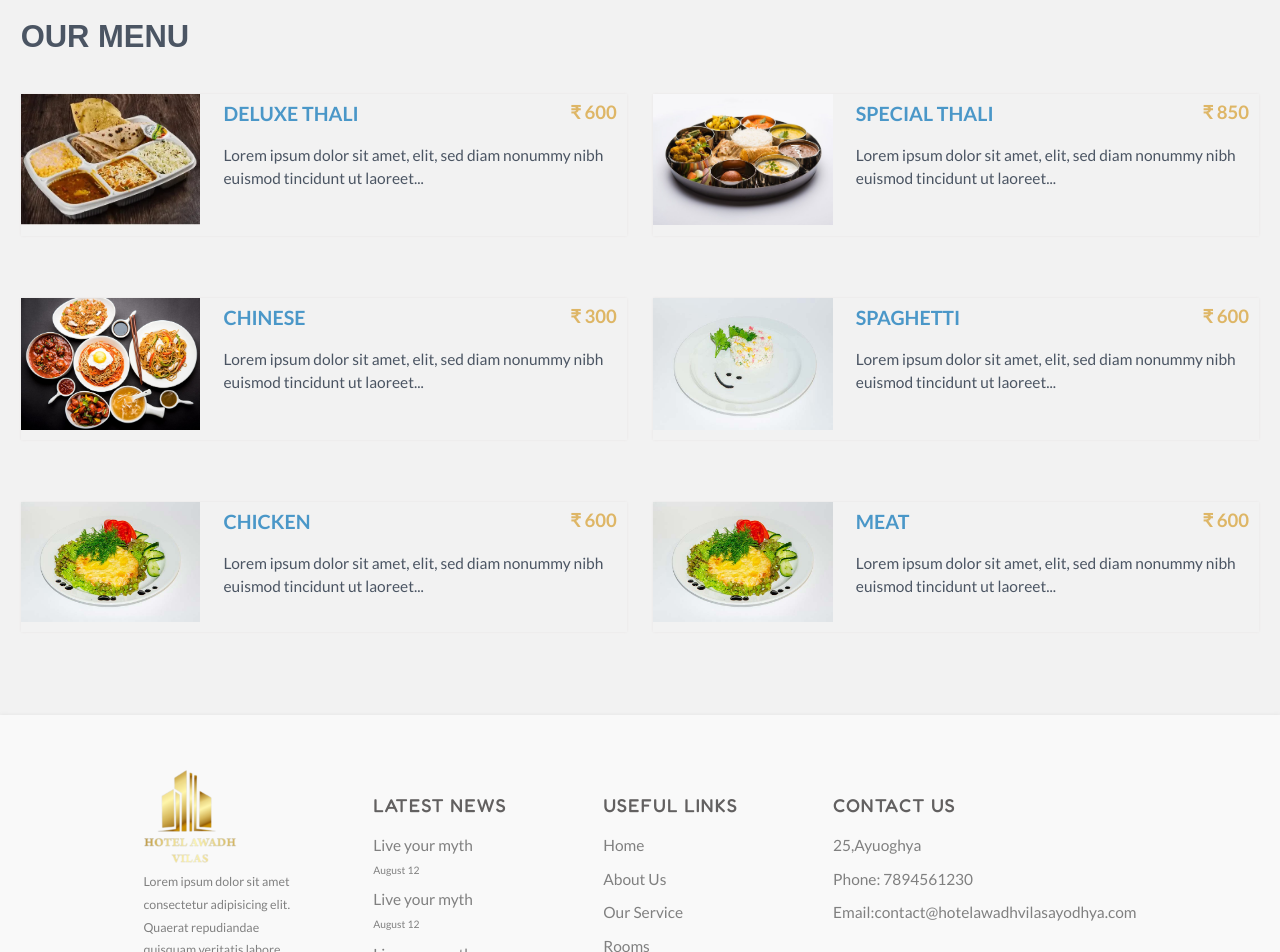
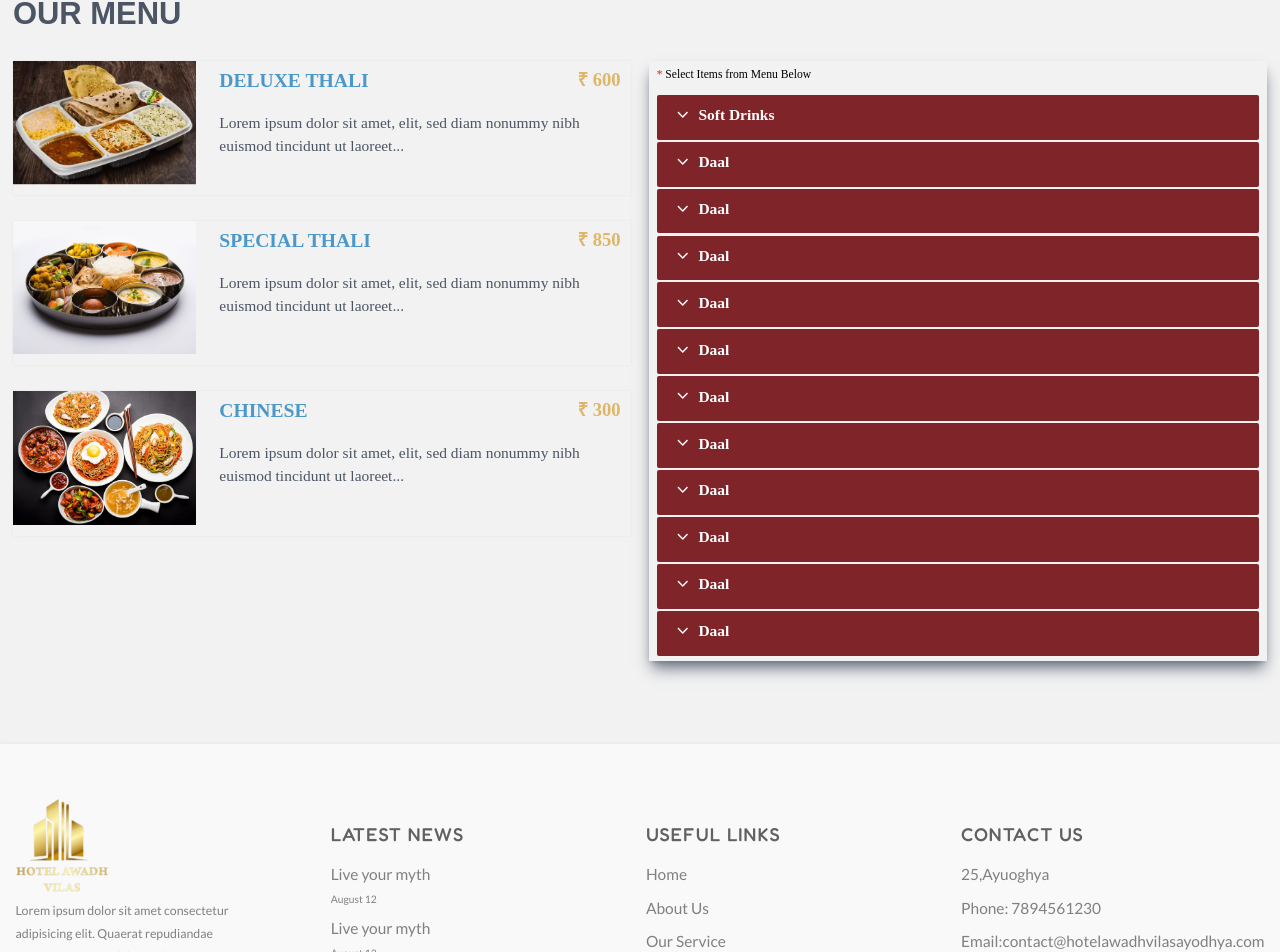
Before and after one commit to SushilKc00/Ayoudhya_Web, a React (Vite) app: page /resturant in a window 1280 px wide. Shown: the part 1222-2174 px from the top of the page. Built offline with nearby package versions, Linux system fonts and the light colour scheme; a web font is replaced by a local one.

Commit message:
chnages done

```diff
--- a/src/Components/Header/Header.jsx
+++ b/src/Components/Header/Header.jsx
@@ -2,7 +2,6 @@ import React, { useEffect, useState } from "react";
 import headerLogo from "../../assets/HeaderLogo.png";
 import Nav_Links from "./NavLinks";
 import { NavLink } from "react-router-dom";
-import { IoIosArrowDown } from "react-icons/io";
 import { BiUpArrow } from "react-icons/bi";
 import { AiOutlineMail, AiOutlinePhone } from "react-icons/ai";
 import { MdMenu } from "react-icons/md";
--- a/src/Components/Swiper/ServiceSwiper.jsx
+++ b/src/Components/Swiper/ServiceSwiper.jsx
@@ -26,12 +26,6 @@ export const ServiceSwiper = ({ i }) => {
           disableOnInteraction: false,
         }}
         grabCursor={true}
-        cubeEffect={{
-          shadow: true,
-          slideShadows: true,
-          shadowOffset: 20,
-          shadowScale: 0.94,
-        }}
         // pagination={true}
         modules={[EffectCube, Pagination, Autoplay]}
         onSlideChange={(i) => {
--- a/src/Pages/About/About.jsx
+++ b/src/Pages/About/About.jsx
@@ -15,7 +15,9 @@ export const About = () => {
           backgroundImage: `url(${aboutBackgroundImage})`,
         }}
       >
-        <h2 className="text-white text-5xl">About Awadh Vilas</h2>
+        <div className="xl:w-[80%] m-auto">
+          <h2 className="text-white text-5xl ">About Awadh Vilas</h2>
+        </div>
       </div>
       <div className="about_content">
         <div className="xl:w-[80%] flex lg:flex-row flex-col m-auto px-4">
--- a/src/Pages/Resturant/Resturant.jsx
+++ b/src/Pages/Resturant/Resturant.jsx
@@ -1,5 +1,6 @@
-import React from "react";
+import React, { useState } from "react";
 import { Header } from "../../Components/Header/Header";
+import { IoIosArrowDown, IoIosArrowUp } from "react-icons/io";
 import resturant1 from "../../assets/restaurant1.jpg";
 import resturant2 from "../../assets/restaurant2.jpg";
 import resturant3 from "../../assets/restaurant3.jpg";
@@ -8,6 +9,9 @@ import { MenuCard } from "../../Components/Cards/MenuCard";
 import menuimg1 from "../../assets/menuimg1.webp";
 import menuimg2 from "../../assets/menuimg2.jpg";
 import menuimg3 from "../../assets/menuimg3.jpg";
+import restBackgroundImage from "../../assets/restbackground.png";
+
+import useScrollTop from "../../Components/useScrollTop";
 
 const restaurantImage = [resturant1, resturant2, resturant3, resturant4];
 const menuImage = [
@@ -29,31 +33,313 @@ const menuImage = [
     image: menuimg3,
     desc: "Lorem ipsum dolor sit amet, elit, sed diam nonummy nibh euismod tincidunt ut laoreet...",
   },
+];
+const allMenus = [
   {
-    name: " SPAGHETTI",
-    price: "600",
-    image: resturant4,
-    desc: "Lorem ipsum dolor sit amet, elit, sed diam nonummy nibh euismod tincidunt ut laoreet...",
+    name: "Soft Drinks",
+    subName: [
+      {
+        name: "Cold Drink",
+        price: "50",
+      },
+      {
+        name: "Hot Milk",
+        price: "50",
+      },
+      {
+        name: "Can Soft Drink",
+        price: "50",
+      },
+    ],
   },
   {
-    name: "CHICKEN",
-    price: "600",
-    image: resturant1,
-    desc: "Lorem ipsum dolor sit amet, elit, sed diam nonummy nibh euismod tincidunt ut laoreet...",
+    name: "Daal",
+    subName: [
+      {
+        name: "Daal Tadka",
+        price: "50",
+      },
+      {
+        name: "Dal Makani",
+        price: "50",
+      },
+      {
+        name: "Daal plain",
+        price: "50",
+      },
+      {
+        name: "Daal plain",
+        price: "50",
+      },
+      {
+        name: "Daal plain",
+        price: "50",
+      },
+    ],
   },
   {
-    name: "MEAT",
-    price: "600",
-    image: resturant1,
-    desc: "Lorem ipsum dolor sit amet, elit, sed diam nonummy nibh euismod tincidunt ut laoreet...",
+    name: "Daal",
+    subName: [
+      {
+        name: "Daal Tadka",
+        price: "50",
+      },
+      {
+        name: "Dal Makani",
+        price: "50",
+      },
+      {
+        name: "Daal plain",
+        price: "50",
+      },
+      {
+        name: "Daal plain",
+        price: "50",
+      },
+      {
+        name: "Daal plain",
+        price: "50",
+      },
+    ],
+  },
+  {
+    name: "Daal",
+    subName: [
+      {
+        name: "Daal Tadka",
+        price: "50",
+      },
+      {
+        name: "Dal Makani",
+        price: "50",
+      },
+      {
+        name: "Daal plain",
+        price: "50",
+      },
+      {
+        name: "Daal plain",
+        price: "50",
+      },
+      {
+        name: "Daal plain",
+        price: "50",
+      },
+    ],
+  },
+  {
+    name: "Daal",
+    subName: [
+      {
+        name: "Daal Tadka",
+        price: "50",
+      },
+      {
+        name: "Dal Makani",
+        price: "50",
+      },
+      {
+        name: "Daal plain",
+        price: "50",
+      },
+      {
+        name: "Daal plain",
+        price: "50",
+      },
+      {
+        name: "Daal plain",
+        price: "50",
+      },
+    ],
+  },
+  {
+    name: "Daal",
+    subName: [
+      {
+        name: "Daal Tadka",
+        price: "50",
+      },
+      {
+        name: "Dal Makani",
+        price: "50",
+      },
+      {
+        name: "Daal plain",
+        price: "50",
+      },
+      {
+        name: "Daal plain",
+        price: "50",
+      },
+      {
+        name: "Daal plain",
+        price: "50",
+      },
+    ],
+  },
+  {
+    name: "Daal",
+    subName: [
+      {
+        name: "Daal Tadka",
+        price: "50",
+      },
+      {
+        name: "Dal Makani",
+        price: "50",
+      },
+      {
+        name: "Daal plain",
+        price: "50",
+      },
+      {
+        name: "Daal plain",
+        price: "50",
+      },
+      {
+        name: "Daal plain",
+        price: "50",
+      },
+    ],
+  },
+  {
+    name: "Daal",
+    subName: [
+      {
+        name: "Daal Tadka",
+        price: "50",
+      },
+      {
+        name: "Dal Makani",
+        price: "50",
+      },
+      {
+        name: "Daal plain",
+        price: "50",
+      },
+      {
+        name: "Daal plain",
+        price: "50",
+      },
+      {
+        name: "Daal plain",
+        price: "50",
+      },
+    ],
+  },
+  {
+    name: "Daal",
+    subName: [
+      {
+        name: "Daal Tadka",
+        price: "50",
+      },
+      {
+        name: "Dal Makani",
+        price: "50",
+      },
+      {
+        name: "Daal plain",
+        price: "50",
+      },
+      {
+        name: "Daal plain",
+        price: "50",
+      },
+      {
+        name: "Daal plain",
+        price: "50",
+      },
+    ],
+  },
+  {
+    name: "Daal",
+    subName: [
+      {
+        name: "Daal Tadka",
+        price: "50",
+      },
+      {
+        name: "Dal Makani",
+        price: "50",
+      },
+      {
+        name: "Daal plain",
+        price: "50",
+      },
+      {
+        name: "Daal plain",
+        price: "50",
+      },
+      {
+        name: "Daal plain",
+        price: "50",
+      },
+    ],
+  },
+  {
+    name: "Daal",
+    subName: [
+      {
+        name: "Daal Tadka",
+        price: "50",
+      },
+      {
+        name: "Dal Makani",
+        price: "50",
+      },
+      {
+        name: "Daal plain",
+        price: "50",
+      },
+      {
+        name: "Daal plain",
+        price: "50",
+      },
+      {
+        name: "Daal plain",
+        price: "50",
+      },
+    ],
+  },
+  {
+    name: "Daal",
+    subName: [
+      {
+        name: "Daal Tadka",
+        price: "50",
+      },
+      {
+        name: "Dal Makani",
+        price: "50",
+      },
+      {
+        name: "Daal plain",
+        price: "50",
+      },
+      {
+        name: "Daal plain",
+        price: "50",
+      },
+      {
+        name: "Daal plain",
+        price: "50",
+      },
+    ],
   },
 ];
 
 export const Resturant = () => {
+  // useScrollTop();
   return (
     <div className="resturant_section">
       {/* <Header Color={"black"} /> */}
-      <div className="our_resturant_banner">
+      <div
+        className="our_resturant_banner"
+        style={{
+          backgroundImage: `url(${restBackgroundImage})`,
+        }}
+      >
         <Header Color={"white"} />
         <h2>welcome to Hotel Awadh Vilas</h2>
       </div>
@@ -67,21 +353,9 @@ export const Resturant = () => {
                 lineHeight: "2.6rem",
               }}
             >
-              Lorem ipsum dolor sit amet, consectetuer adipiscing elit, sed diam
-              nonummy nibh euismod tincidunt ut laoreet dolore magna aliquam
-              erat volutpat. Ut wisi enim ad minim veniam, quis nostrud exerci
-              tation ullamcorper suscipit lobortis nisl ut aliquip ex ea commodo
-              consequat. Duis autem vel eum iriure dolor in hendrerit in
-              vulputate velit esse molestie consequat, vel illum dolore eu
-              feugiat nulla facilisis at vero eros et accumsan et iusto odio
-              dignissim qui blandit praesent luptatum zzril delenit augue duis
-              dolore te feugait nulla facilisi. Nam liber tempor cum soluta
-              nobis eleifend option congue nihil imperdiet doming id quod mazim
-              placerat facer possim assum. Typi non habent claritatem insitam;
-              est usus legentis in iis qui facit eorum claritatem.
-              Investigationes demonstraverunt lectores legere me lius quod ii
-              legunt saepius. Claritas est etiam processus dynamicus, qui
-              sequitur mutationem consuetudium lectorum.
+              Our menu spotlights a delicious food collection of Noodles and
+              Soup. Soft Drink, Breakfast, Paneer, Sweet Dish, Thali and a wide
+              range of mouth-watering items grace our menu all the time.
             </p>
           </div>
           <div className="right xl:w-[40%] lg:w-[50%] grid grid-cols-2 gap-4 ">
@@ -115,13 +389,58 @@ export const Resturant = () => {
           <h2 className="text-5xl uppercase font-bold text-gray-600">
             Our Menu
           </h2>
-          <div className="grid lg:grid-cols-2 sm:gap-y-24 gap-y-14 gap-x-10 mt-16">
-            {menuImage.map((d) => {
-              return <MenuCard menuDetails={d} />;
-            })}
+          <div className="flex lg:flex-row flex-col gap-7 mt-12">
+            <div className="flex flex-col lg:w-[50%] gap-10">
+              {menuImage.map((d) => {
+                return <MenuCard menuDetails={d} />;
+              })}
+            </div>
+            <div className="lg:w-[50%] shadow-lg shadow-gray-500 px-3 py-2">
+              <small className="text-lg">
+                <span className="text-red-600">*</span> Select Items from Menu
+                Below
+              </small>
+              <div className="drop_down_menu">
+                {allMenus.map((m) => (
+                  <DropDown m={m} />
+                ))}
+              </div>
+            </div>
           </div>
         </div>
       </div>
     </div>
   );
 };
+
+const DropDown = ({ m }) => {
+  const [showContent, setShowContent] = useState(false);
+  return (
+    <div
+      className="drop_menu_items"
+      onClick={() => {
+        setShowContent(!showContent);
+      }}
+    >
+      <h4 className="flex gap-3 items-center">
+        {showContent ? <IoIosArrowUp /> : <IoIosArrowDown />}
+        {m.name}
+      </h4>
+      <div
+        className="menu_content mt-2 bg-white text-black"
+        style={{
+          maxHeight: showContent ? "5555px" : "0",
+        }}
+      >
+        {m.subName.map((s) => (
+          <div className="menu_items">
+            <div>
+              <h5>{s.name}</h5>
+              <span>{s.price}</span>
+            </div>
+          </div>
+        ))}
+      </div>
+    </div>
+  );
+};
--- a/src/Styles/about.scss
+++ b/src/Styles/about.scss
@@ -1,12 +1,14 @@
 .about_section{
     .paralax_container{
         width: 100%;
-        height: 24vh;
+        height: 28vh;
         background-repeat: no-repeat;
         background-size: 100% 100%;
-        padding: 5rem 6rem;
+        // padding: 5rem 6rem;
         position: relative;
         z-index: 0;
+        display: flex;
+        flex-direction: column;
         &::after{
             content: "";
             width: 100%;
--- a/src/Styles/footer.scss
+++ b/src/Styles/footer.scss
@@ -8,9 +8,13 @@ footer{
         grid-template-columns: repeat(4,1fr);
         gap: 4rem;
         padding: 4rem 0;
+        @media screen and (max-width:1300px){
+            width:100%;
+            // padding: 1rem 1.2rem;
+          }
         @media screen and (max-width:1024px){
             grid-template-columns: 1fr;
-            gap: 1rem;
+            gap: 0.4rem;
         }
         >div{
             padding: 1rem 1.5rem;
@@ -37,9 +41,8 @@ footer{
                     font-size: 1.5rem;
                     color: gray;
                    @media (max-width:500px) {
-                    font-size: 1.1rem;
+                    font-size: 1.3rem;
                    }
-
                     p{
                         font-size: 1rem;
                         line-height: 1.5rem;
--- a/src/Styles/resturant.scss
+++ b/src/Styles/resturant.scss
@@ -7,7 +7,6 @@
         position: relative;
         width: 100%;
         min-height: 75vh;
-        background-image: url("https://static.toiimg.com/photo/msid-104292255,width-96,height-65.cms");
         background-repeat: no-repeat;
         background-size: 100% 100%;
         z-index: 2;
@@ -30,11 +29,15 @@
             letter-spacing: 0.1rem;
             color: white;
             text-transform: uppercase;
-            margin-top: 12rem;
+            position: absolute;
+            width: 100%;
+            top: 50%;
+            left: 50%;
+            transform: translate(-50%,-50%);
             font-weight: 600;
             font-family: "Raleway",sans-serif;
             @media (max-width:768px) {
-                 font-size: 2.2rem;
+                 font-size: 2.8rem;
                  margin-top: 2rem;
             }
         }
@@ -42,9 +45,11 @@
     .resturant_container{
         width: 80%;
         margin: 0 auto;
-        padding: 8rem 2rem;
+        padding: 8rem 0;
+        font-family: "";
         @media (max-width:1300px) {
             width: 100%;
+            padding: 8rem 1.25rem;
          }
         .our_resturant{
             .right{
@@ -65,6 +70,47 @@
                      box-shadow: 0 0 2px rgb(230, 228, 228);
                      padding-bottom: 1rem;
                 }
+                .drop_down_menu{
+                    display: flex;
+                    flex-direction: column;
+                    gap: 0.2rem;
+                    margin-top: 1rem;
+                    .drop_menu_items{
+                        width: 100%;
+                        background-color: #7F252A;
+                        padding: 0.8rem 1.8rem;
+                        color: white;
+                        border-radius: 2px;
+                        cursor: pointer;
+
+                        h4{
+                            font-size: 1.5rem;
+                            font-weight: 800;
+                        }
+                        .menu_content{
+                            display: flex;
+                            flex-direction: column;
+                            gap: 0.2rem;
+                            overflow: hidden;
+                            transition: all 0.6s ease-in-out;
+                            .menu_items{
+                                border: 1px solid rgb(193, 193, 193);
+                                padding: 0.6rem 1.5rem;
+                                width: 95%;
+                                margin: 0.8rem auto;
+                                border-radius: 2px;
+                                h5{
+                                    font-size: 1.4rem;
+                                    font-weight: 800;
+                                }
+                                span{
+                                    font-size: 1.5rem;
+                                    font-weight: 800;
+                                }
+                            }
+                        }
+                    }
+                }
          }
     }
 }
```
Also changed, not shown: src/Pages/Home/Home.jsx (+34 -51 lines), src/Styles/header.scss (+4 -3 lines), src/Styles/home.scss (+3 -4 lines), vite.config.js.timestamp-1704971247824-5e289e85145d2.mjs (added, +14 -0 lines), src/assets/restbackground.png (added).
